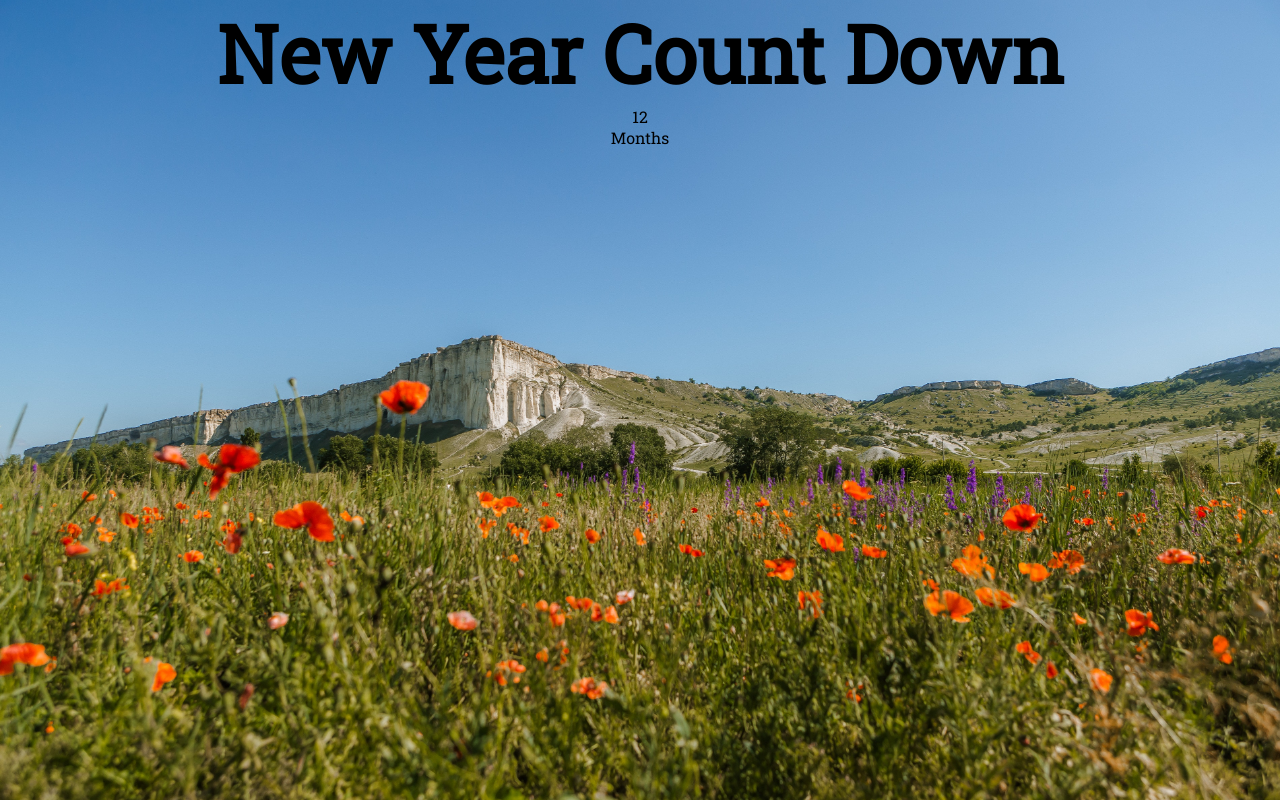
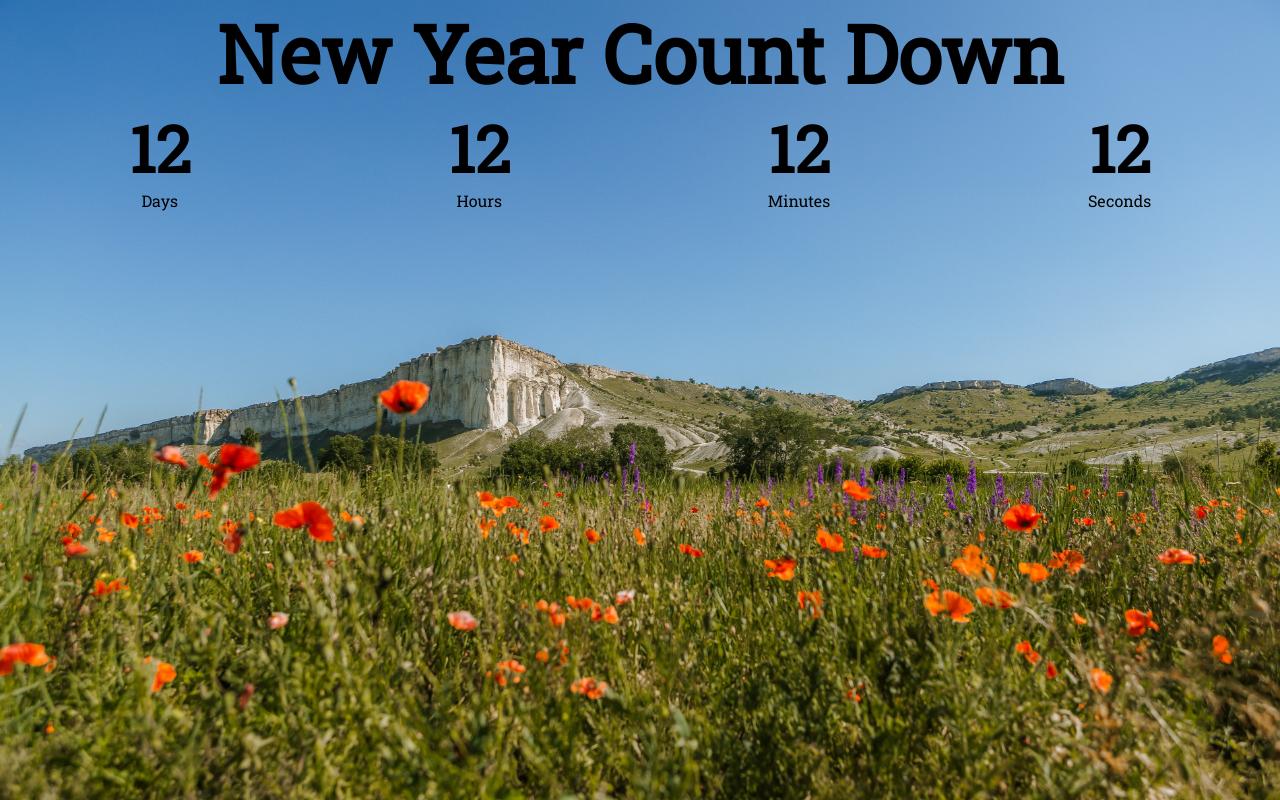
Before and after one commit to ajukadavid/timer, a Vue app: page / in a window 1280 px wide. Built offline with nearby package versions, Linux system fonts and the light colour scheme.

Commit message:
added timer labels

```diff
--- a/src/App.vue
+++ b/src/App.vue
@@ -1,6 +1,9 @@
 <script setup lang="ts">
 // This starter template is using Vue 3 <script setup> SFCs
 // Check out https://vuejs.org/api/sfc-script-setup.html#script-setup
+
+import Timer from '@/components/Timer.vue'
+
 </script>
 
 <template>
@@ -9,8 +12,10 @@
   New Year Count Down
   </div>
   <div class="timer">
-    <div>12</div>
-    <div>Months</div>
+    <Timer label="Days"/>
+    <Timer label="Hours"/>
+    <Timer label="Minutes"/>
+    <Timer label="Seconds"/>
   </div>
 </div>
 </template>
@@ -35,4 +40,9 @@ body {
   font-weight: bold;
 
 }
+.timer {
+  display: flex;
+  align-items: center;
+  justify-content: space-around;
+}
 </style>
--- a/src/components/Timer.vue
+++ b/src/components/Timer.vue
@@ -1,11 +1,22 @@
 <template>
+<div>
+     <div class="count">12</div>
+    <div class="label">{{label}}</div>
+
+</div>
 
 </template>
 
 <script setup lang="ts">
 
+defineProps<{ label: string }>()
+
 </script>
 
 <style scoped>
+.count {
+    font-size: 4rem;
+    font-weight: 800;
 
+}
 </style>
```
